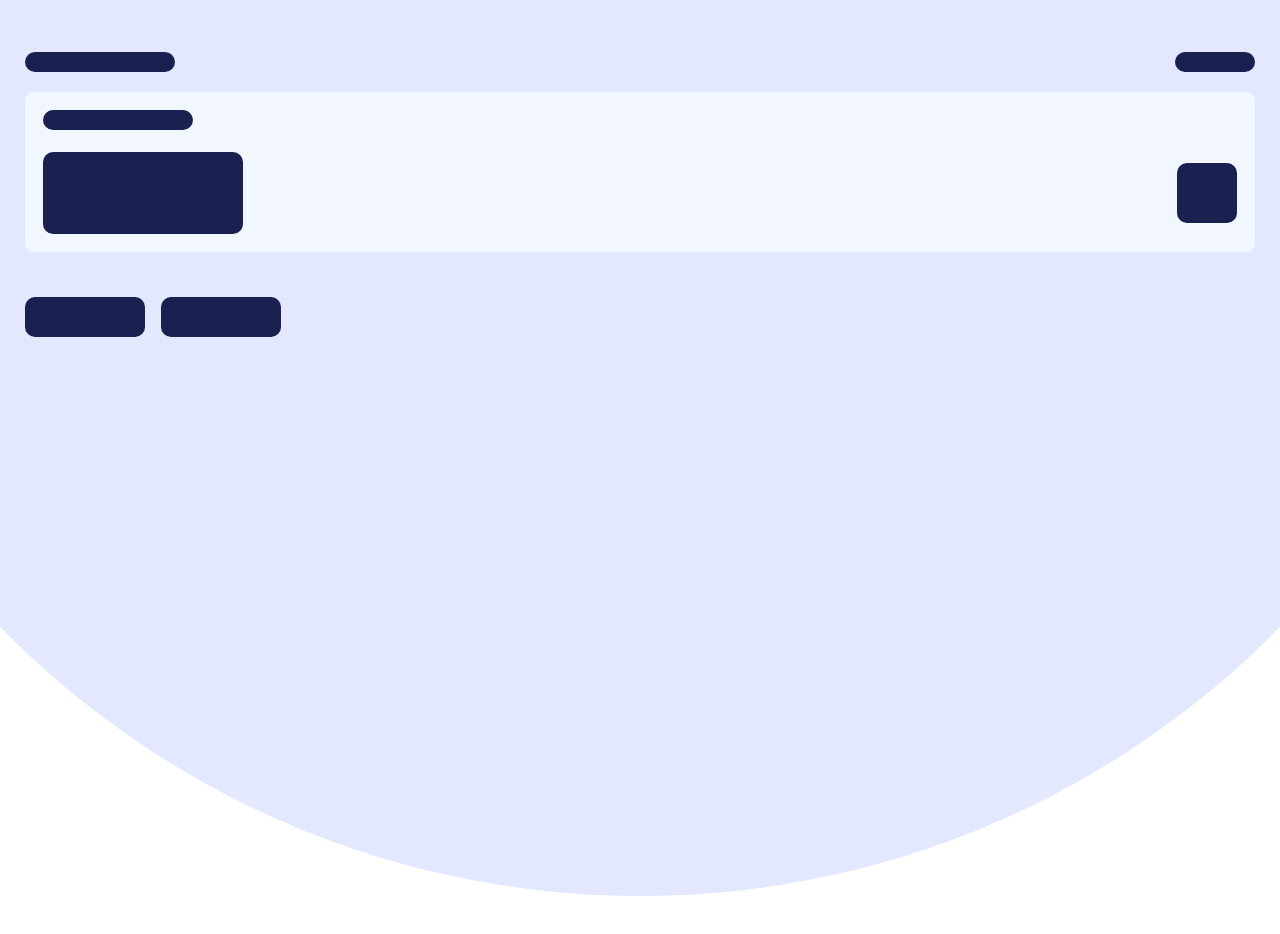
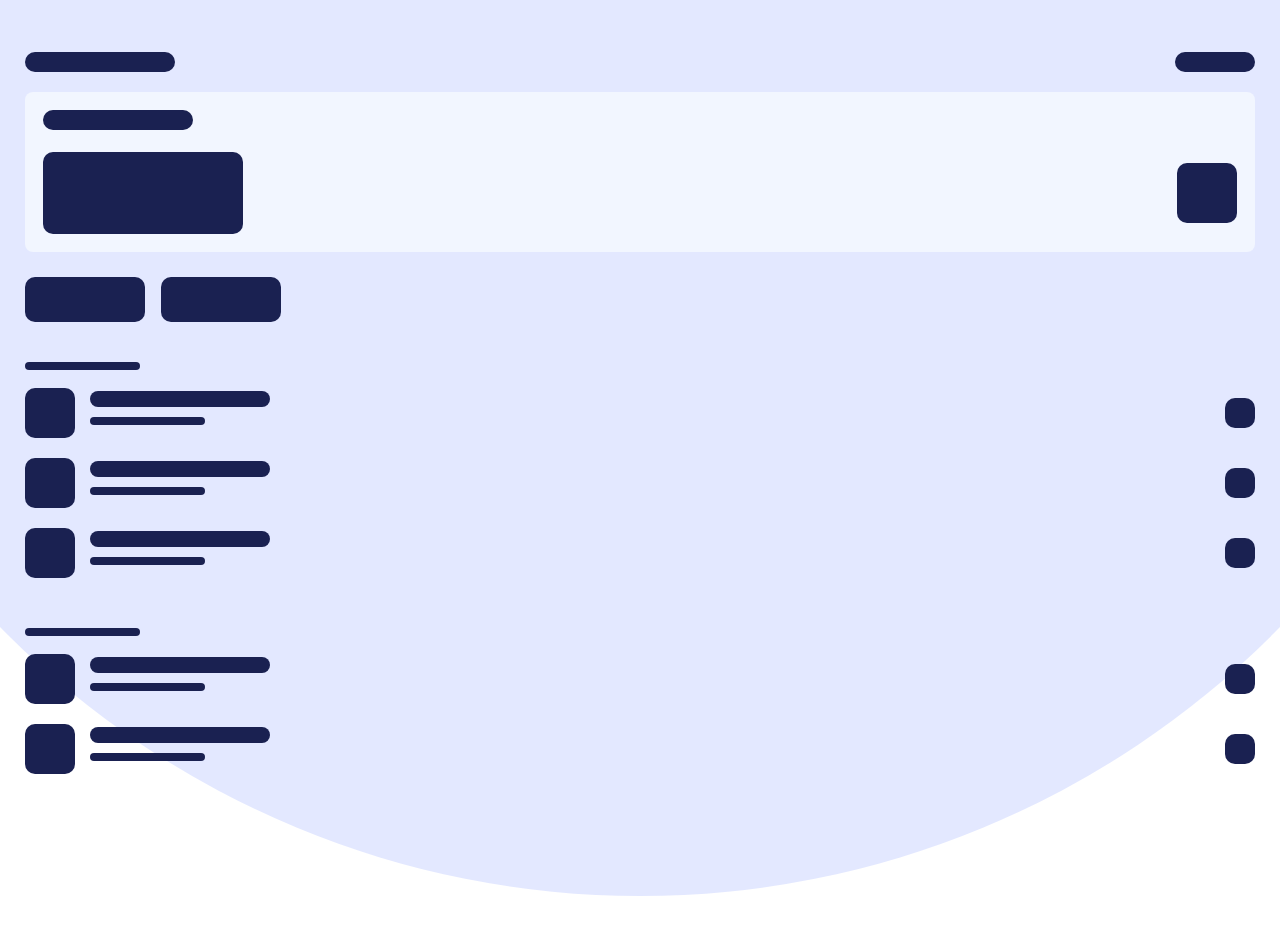
Before and after one commit to Carlosl93/trakit-client, a Next.js app: page / in a window 1280 px wide. Shown: the top 934 px of the page. Built offline with nearby package versions, Linux system fonts and the light colour scheme.

Commit message:
Refactor and change names

```diff
--- a/pages/components/ExpenseCard/index.js
+++ b/pages/components/ExpenseCard/index.js
@@ -5,31 +5,44 @@ import { COLORS } from '@styles/colors';
 import { Title } from '@styles/Styles';
 
 const Container = styled.div`
-  background-color: ${COLORS.NEUTRAL_LIGHT};
-  border-radius: 8px;
+  align-items: center;
   display: flex;
-  flex-direction: column;
-  height: 160px;
+  height: 50px;
   justify-content: space-between;
-  margin-bottom: 45px;
-  padding: 18px;
+  margin-bottom: 20px;
   width: 100%;
 `;
 
-const AmountContainer = styled.div`
-  align-items: center;
+const Icon = styled(Title)`
+  flex-grow: 0;
+  margin-right: 15px;
+`;
+
+const ExpenseDescription = styled.div`
+  flex-grow: 2;
   display: flex;
-  justify-content: space-between;
+  flex-direction: column;
+  justify-content: space-around;
+`;
+
+const ExpenseTitle = styled(Title)`
+  margin-bottom: 10px;
+`;
+
+const ExpenseSubtitle = styled(Title)`
+  flex-grow: 1;
+  margin-bottom: 10px;
 `;
 
 function ExpenseCard() {
   return (
     <Container>
-      <Title />
-      <AmountContainer>
-        <Title width="200px" height="82px" />
-        <Title width="60px" height="60px" />
-      </AmountContainer>
+      <Icon height="50px" width="50px" />
+      <ExpenseDescription>
+        <ExpenseTitle height="16px" width="180px" />
+        <ExpenseSubtitle height="8px" width="115px" />
+      </ExpenseDescription>
+      <Title height="30px" width="30px" />
     </Container>
   );
 }
--- /dev/null
+++ b/pages/components/ExpenseTotal/index.js
@@ -0,0 +1,37 @@
+import React from 'react';
+import styled from 'styled-components';
+
+import { COLORS } from '@styles/colors';
+import { Title } from '@styles/Styles';
+
+const Container = styled.div`
+  background-color: ${COLORS.NEUTRAL_LIGHT};
+  border-radius: 8px;
+  display: flex;
+  flex-direction: column;
+  height: 160px;
+  justify-content: space-between;
+  margin-bottom: 25px;
+  padding: 18px;
+  width: 100%;
+`;
+
+const AmountContainer = styled.div`
+  align-items: center;
+  display: flex;
+  justify-content: space-between;
+`;
+
+function ExpenseTotal() {
+  return (
+    <Container>
+      <Title />
+      <AmountContainer>
+        <Title width="200px" height="82px" />
+        <Title width="60px" height="60px" />
+      </AmountContainer>
+    </Container>
+  );
+}
+
+export default ExpenseTotal;
--- /dev/null
+++ b/pages/components/ExpensesContainer/index.js
@@ -0,0 +1,26 @@
+import React from 'react';
+import styled from 'styled-components';
+
+import { COLORS } from '@styles/colors';
+import { Title } from '@styles/Styles';
+
+import ExpensesDay from '../ExpensesDay';
+
+const Container = styled.div`
+  height: 52vh;
+  overflow-y: scroll;
+  margin-bottom: 10px;
+  width: 100%;
+`;
+
+function ExpenseContainer() {
+  return (
+    <Container>
+      <ExpensesDay />
+      <ExpensesDay />
+      <ExpensesDay />
+    </Container>
+  );
+}
+
+export default ExpenseContainer;
--- /dev/null
+++ b/pages/components/ExpensesDay/index.js
@@ -0,0 +1,37 @@
+import React from 'react';
+import styled from 'styled-components';
+
+import { COLORS } from '@styles/colors';
+import { Title } from '@styles/Styles';
+
+import ExpenseCard from '../ExpenseCard';
+
+const Container = styled.div`
+  display: flex;
+  flex-direction: column;
+  margin-bottom: 30px;
+  width: 100%;
+`;
+
+const AmountContainer = styled.div`
+  align-items: center;
+  display: flex;
+  justify-content: space-between;
+`;
+
+const TitleDate = styled(Title)`
+  margin-bottom: 18px;
+`;
+
+function ExpensesDay() {
+  return (
+    <Container>
+      <TitleDate height="8px" width="115px" />
+      <ExpenseCard />
+      <ExpenseCard />
+      <ExpenseCard />
+    </Container>
+  );
+}
+
+export default ExpensesDay;
--- a/pages/components/Navbar/index.js
+++ b/pages/components/Navbar/index.js
@@ -6,6 +6,7 @@ import { Title } from '@styles/Styles';
 
 const Container = styled.div`
   display: flex;
+  margin-bottom: 40px; /* TODO - Abstract this margin to specify it on the parent component to make this reusable */
   width: 100%;
 `;
 
@@ -22,14 +23,8 @@ const TitleLeft = styled(Title)`
 function ExpenseCard() {
   return (
     <Container>
-      <Title height="40px" width="120px" />
-      <TitleLeft
-        height="40px"
-        width="120px"
-        css={`
-          margin-left: 15px;
-        `}
-      />
+      <Title height="45px" width="120px" />
+      <TitleLeft height="45px" width="120px" />
     </Container>
   );
 }
--- a/pages/index.js
+++ b/pages/index.js
@@ -2,8 +2,9 @@ import React from 'react';
 import styled from 'styled-components';
 
 import Header from './components/Header';
-import ExpenseCard from './components/ExpenseCard';
+import ExpenseTotal from './components/ExpenseTotal';
 import Navbar from './components/Navbar';
+import ExpensesContainer from './components/ExpensesContainer';
 
 import { COLORS } from '../styles/colors';
 
@@ -12,31 +13,7 @@ const Container = styled.div`
   padding: 52px 25px 0;
   position: relative;
   width: 100vw;
-  /*
-  &::before {
-    background-color: red;
-    content: '';
-    clip-path: circle(50% at 50% 0);
-    height: 120vw;
-    position: absolute;
-    top: 0;
-    left: calc(-15%);
-    width: calc(100vw + 30%);
-    z-index: 0;
-  } */
 `;
-
-// const Circle = styled.div`
-//   background-color: ${COLORS.WHITE_FOG};
-//   border-radius: 50%;
-//   content: '';
-//   height: 100vw;
-//   position: fixed;
-//   top: calc(-100vw / 2 + 40px);
-//   left: calc(-15%);
-//   width: calc(100vw + 30%);
-//   margin-left: 1px;
-// `;
 
 const Circle = styled.div`
   background-color: ${COLORS.WHITE_FOG};
@@ -55,8 +32,9 @@ function Main() {
       <Circle />
       <Container>
         <Header />
-        <ExpenseCard />
+        <ExpenseTotal />
         <Navbar />
+        <ExpensesContainer />
       </Container>
     </>
   );
```
